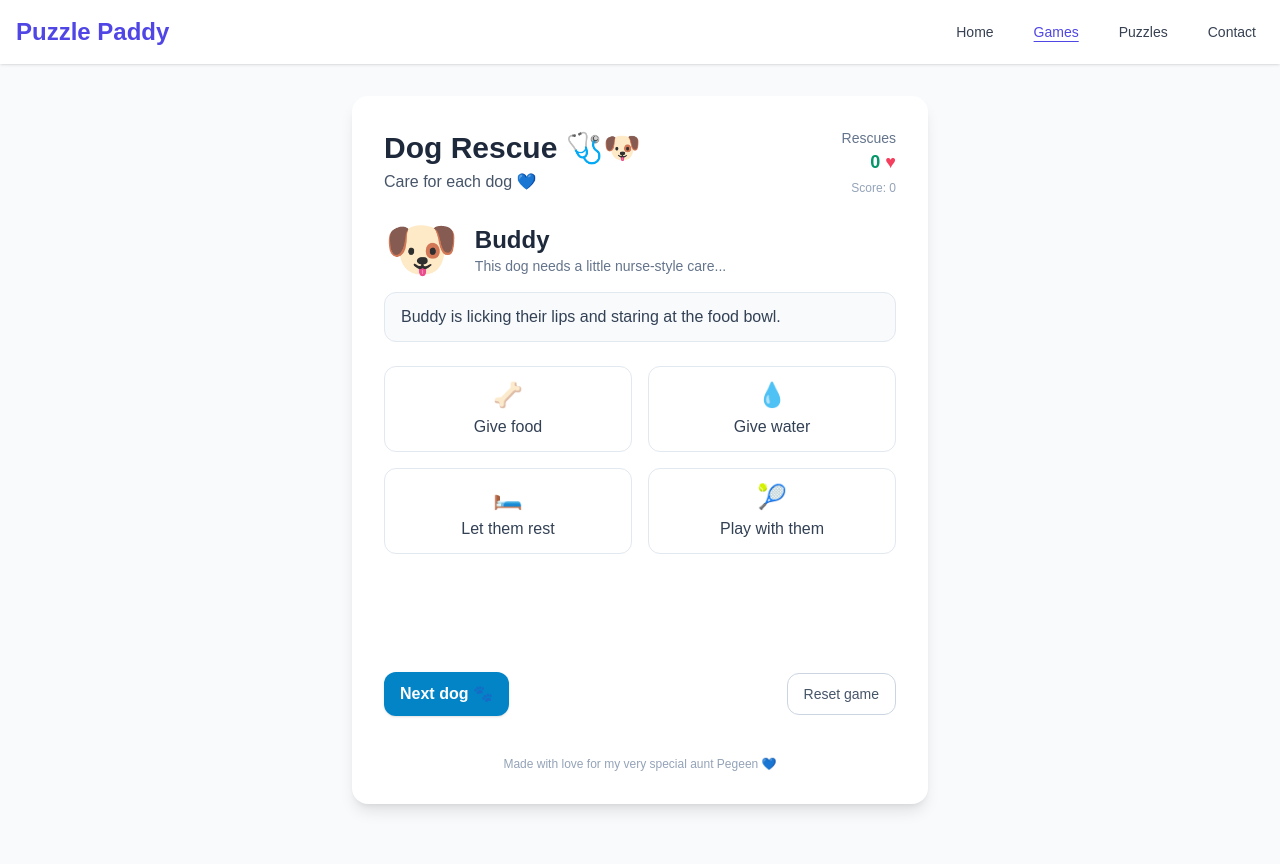
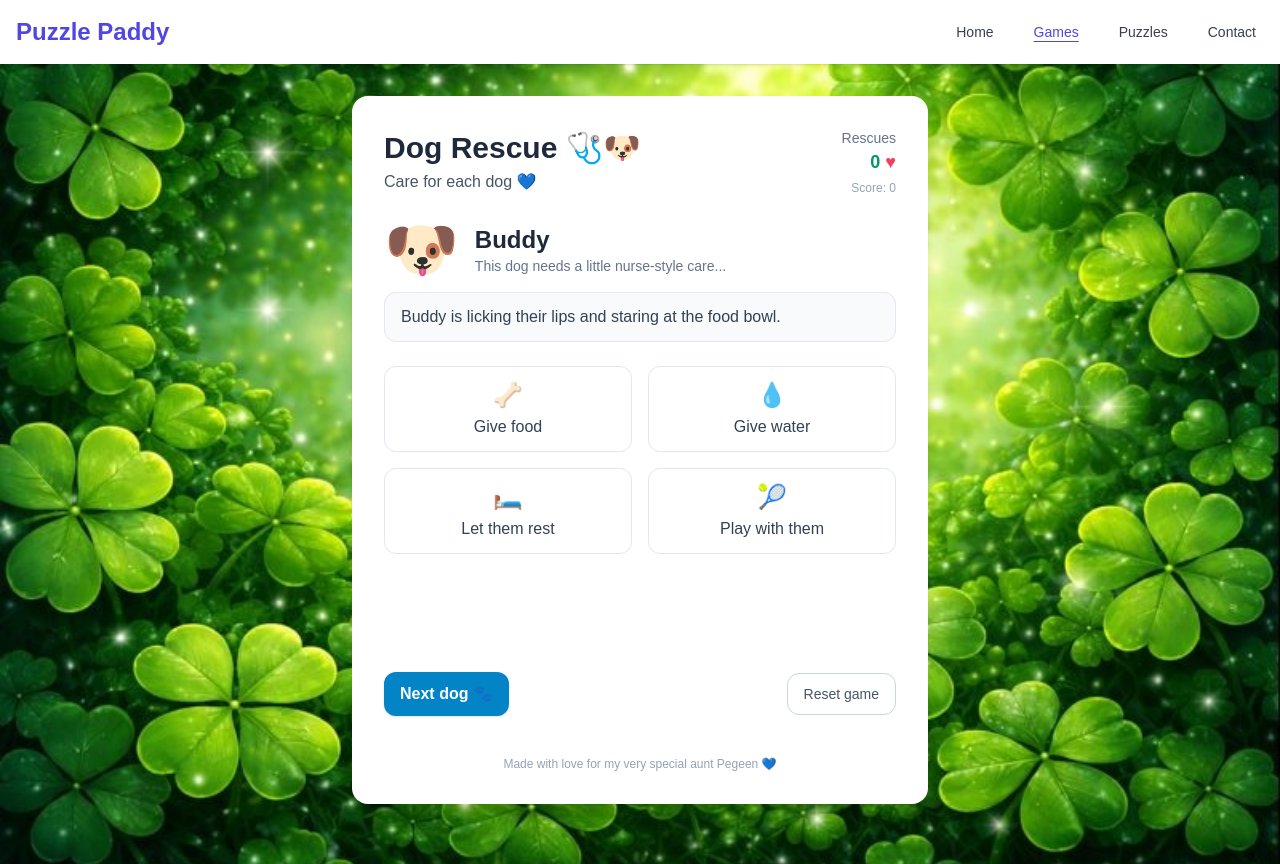
Before and after one commit to MichaelMcKibbin/puzzlepaddy.com, a Next.js app: page /games/dog-rescue in a window 1280 px wide. Built offline with nearby package versions, Linux system fonts and the light colour scheme.

Commit message:
fix: corrected background on dog rescue and 4 in a row

```diff
--- a/pages/games/dog-rescue.js
+++ b/pages/games/dog-rescue.js
@@ -126,7 +126,7 @@ export default function DogRescueGame() {
                 </div>
             )}
 
-            <main className="min-h-screen py-8 bg-slate-50">
+            <main className="min-h-screen py-8 bg-shamrocks bg-cover bg-center bg-no-repeat">
                 <div className="w-full max-w-xl bg-white rounded-2xl shadow-lg p-6 sm:p-8 flex flex-col items-stretch gap-6 mx-auto">
                     <header className="flex items-center justify-between gap-3">
                         <div className="flex-1 min-w-0">
--- a/pages/games/four-in-a-row.js
+++ b/pages/games/four-in-a-row.js
@@ -162,7 +162,7 @@ export default function FourInARowGame() {
     cell === PLAYER ? "bg-red-500" : cell === COMPUTER ? "bg-yellow-400" : "bg-transparent";
 
   return (
-    <main className="min-h-screen flex items-start justify-center py-8" style={{ backgroundImage: "url('/images/ShamrocksBackground.jpg')", backgroundSize: 'cover', backgroundPosition: 'center', backgroundRepeat: 'no-repeat' }}>
+    <main className="min-h-screen flex items-start justify-center py-8 bg-shamrocks bg-cover bg-center bg-no-repeat">
       <div className="w-full max-w-xl bg-white rounded-2xl shadow-lg p-6 sm:p-8 mx-auto">
         <header className="flex items-center justify-between mb-4">
           <div>
```
